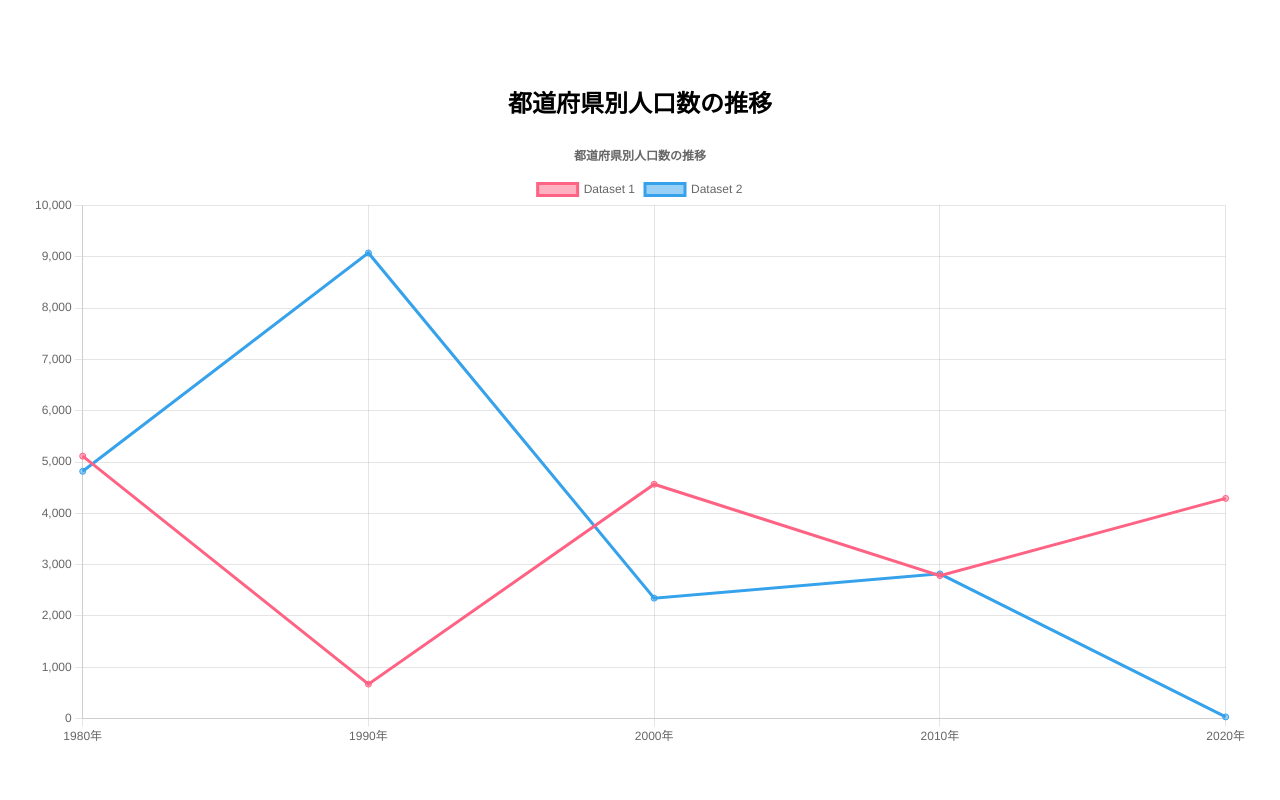
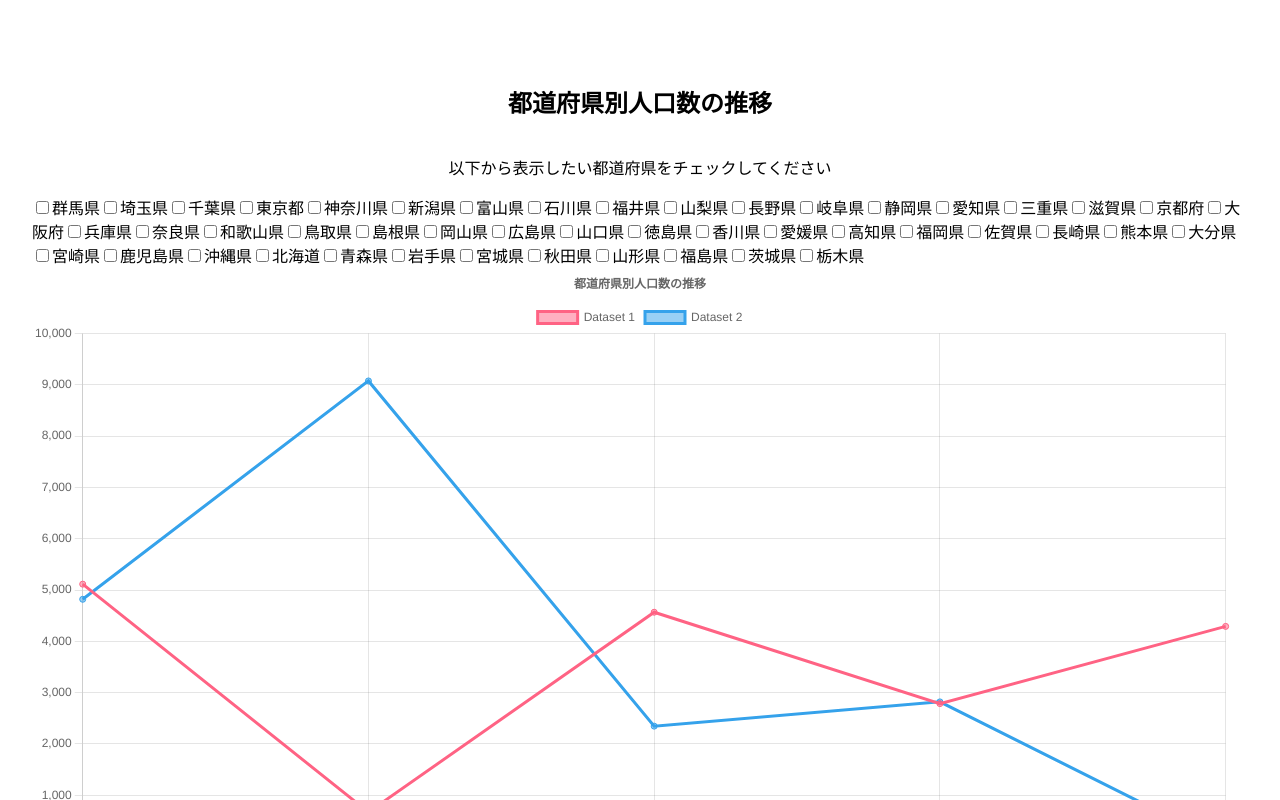
Before and after one commit to Ryo-ta8976/next-app, a Next.js app: page / in a window 1280 px wide. Shown: the top 800 px of the page. Built offline with nearby package versions, Linux system fonts and the light colour scheme.

Commit message:
チェックボックス追加

```diff
--- /dev/null
+++ b/src/atoms/Checkbox.tsx
@@ -0,0 +1,26 @@
+import type { NextPage } from 'next'
+import Head from 'next/head'
+import Image from 'next/image'
+import styles from '@/styles/Home.module.css'
+
+type Props = {
+  id: number
+  value: string
+  checked: boolean
+  onChange: (e: any, code: string) => void
+}
+
+const Checkbox = ({ id, value, checked, onChange }: Props) => {
+  return (
+    <input
+      id={id}
+      type='checkbox'
+      name='inputNames'
+      checked={checked}
+      onChange={onChange}
+      value={value}
+    />
+  )
+}
+
+export default Checkbox
--- /dev/null
+++ b/src/molecules/CheckboxList.tsx
@@ -0,0 +1,39 @@
+import { useState, useEffect } from 'react'
+import Checkbox from '@/atoms/Checkbox'
+import { prefectures } from '@/static/prefectures'
+import styles from '@/styles/Home.module.css'
+
+const CheckboxList = () => {
+  const [checkedItems, setCheckedItems] = useState({})
+
+  const handleChange = (e: any, code: string) => {
+    setCheckedItems({
+      ...checkedItems,
+      [code]: e.target.checked,
+    })
+    console.log(checkedItems)
+  }
+
+  return (
+    <>
+      <p>以下から表示したい都道府県をチェックしてください</p>
+      <div>
+        {Object.entries(prefectures).map(([key, value], index) => {
+          return (
+            <label key={index}>
+              <Checkbox
+                id={index}
+                value={value}
+                checked={key in checkedItems ? checkedItems[key] : false}
+                onChange={(e) => handleChange(e, key)}
+              />
+              {value}
+            </label>
+          )
+        })}
+      </div>
+    </>
+  )
+}
+
+export default CheckboxList
--- a/src/pages/index.tsx
+++ b/src/pages/index.tsx
@@ -1,7 +1,8 @@
 import type { NextPage } from 'next'
 import Head from 'next/head'
 import Image from 'next/image'
-import Graph from '@/atoms/graph'
+import Graph from '@/atoms/Graph'
+import CheckboxList from '@/molecules/CheckboxList'
 import styles from '@/styles/Home.module.css'
 
 const Home: NextPage = () => {
@@ -15,6 +16,7 @@ const Home: NextPage = () => {
 
       <main className={styles.main}>
         <h2>都道府県別人口数の推移</h2>
+        <CheckboxList />
         <Graph />
       </main>
 
--- /dev/null
+++ b/src/static/prefectures.ts
@@ -0,0 +1,49 @@
+export const prefectures = {
+  '01': '北海道',
+  '02': '青森県',
+  '03': '岩手県',
+  '04': '宮城県',
+  '05': '秋田県',
+  '06': '山形県',
+  '07': '福島県',
+  '08': '茨城県',
+  '09': '栃木県',
+  '10': '群馬県',
+  '11': '埼玉県',
+  '12': '千葉県',
+  '13': '東京都',
+  '14': '神奈川県',
+  '15': '新潟県',
+  '16': '富山県',
+  '17': '石川県',
+  '18': '福井県',
+  '19': '山梨県',
+  '20': '長野県',
+  '21': '岐阜県',
+  '22': '静岡県',
+  '23': '愛知県',
+  '24': '三重県',
+  '25': '滋賀県',
+  '26': '京都府',
+  '27': '大阪府',
+  '28': '兵庫県',
+  '29': '奈良県',
+  '30': '和歌山県',
+  '31': '鳥取県',
+  '32': '島根県',
+  '33': '岡山県',
+  '34': '広島県',
+  '35': '山口県',
+  '36': '徳島県',
+  '37': '香川県',
+  '38': '愛媛県',
+  '39': '高知県',
+  '40': '福岡県',
+  '41': '佐賀県',
+  '42': '長崎県',
+  '43': '熊本県',
+  '44': '大分県',
+  '45': '宮崎県',
+  '46': '鹿児島県',
+  '47': '沖縄県',
+}
```
